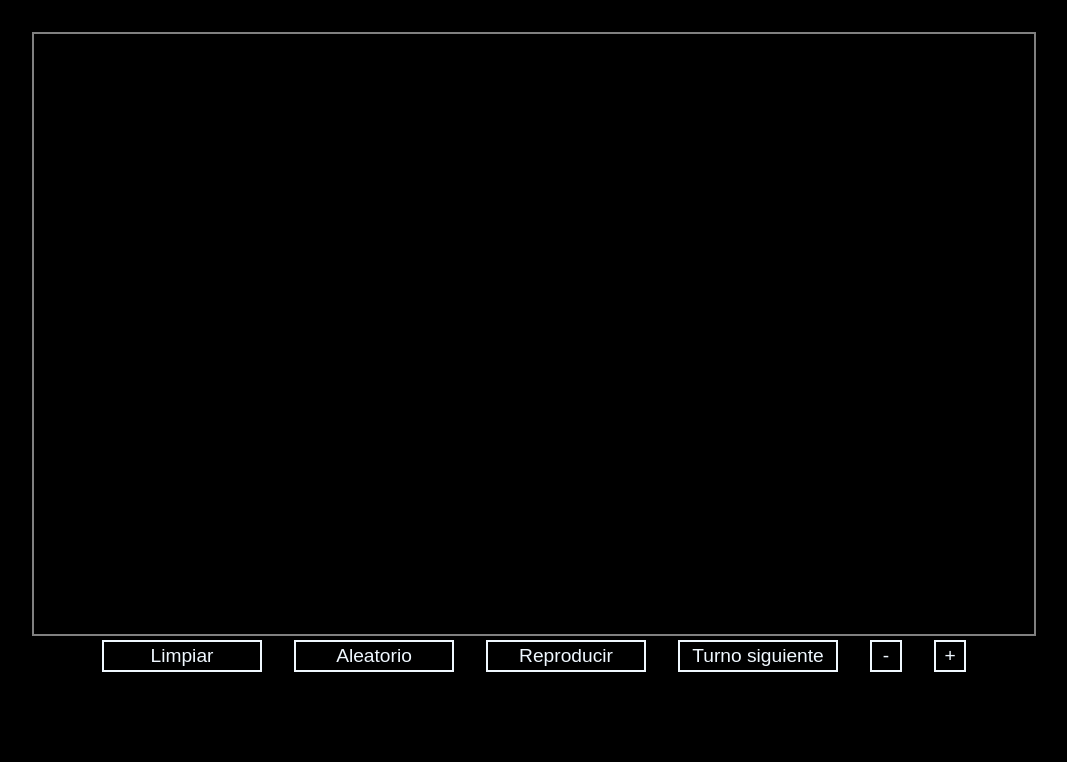
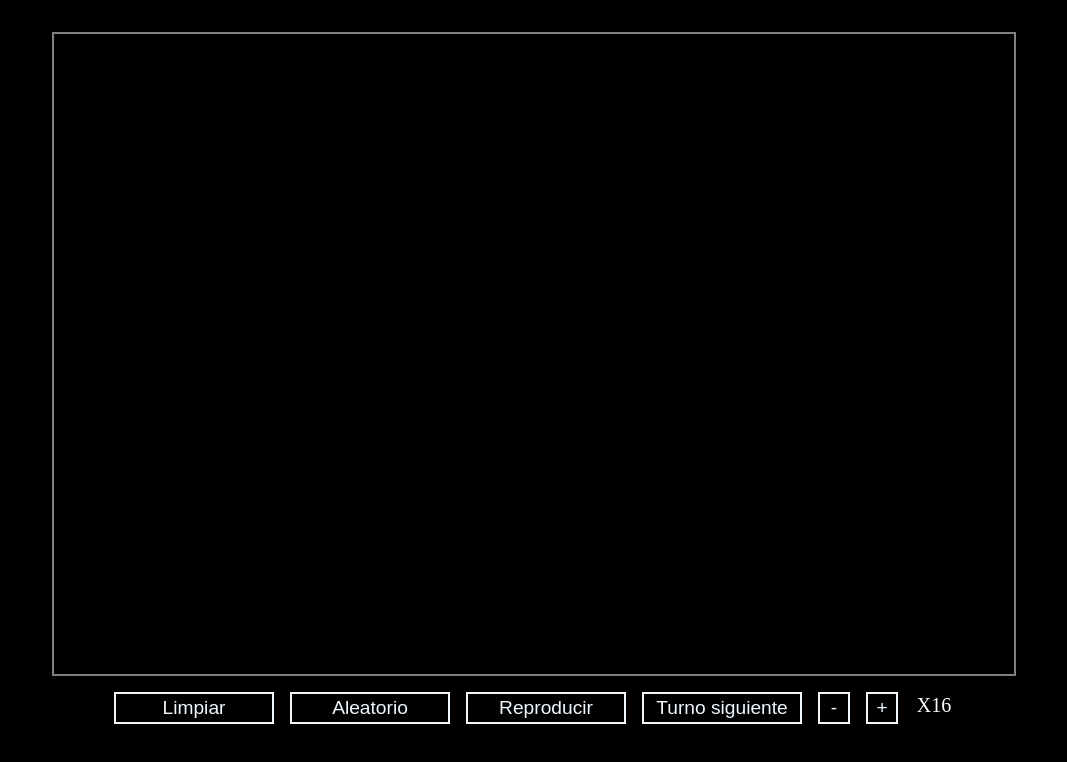
Before and after one commit to muinicomuiser/Juego-de-la-vida, a website: page index.html in a window 1280 px wide. Shown: the whole page, without its empty margins (106-1173 px from the left). Drawn offline with Linux system fonts and the light colour scheme.

Commit message:
Botones frecuencia

```diff
--- a/Fuente/main.ts
+++ b/Fuente/main.ts
@@ -1,14 +1,13 @@
-import { Celda, Composicion, Cuadricula, Grabador, ManejadorEventos, Renderizado, Tiempo, Vector } from "./MUIJS/mui.js";
+import { Celda, Composicion, Cuadricula, Grabador, ManejadorEventos, Renderizado } from "./MUIJS/mui.js";
 
-const CuadriculaJuego: Cuadricula = new Cuadricula(100, 60, 10, 2);
+const CuadriculaJuego: Cuadricula = new Cuadricula(120, 80, 8, 2);
 const COMPO: Composicion = new Composicion('canvas');
 const Render: Renderizado = COMPO.render;
-Render.colorCanvas = 'black';
-CuadriculaJuego.colorCeldas = 'white';
+// Render.colorCanvas = 'white';
+CuadriculaJuego.colorCeldas = Renderizado.colorHSL(0, 0, 80);
 COMPO.tamanoCanvas(CuadriculaJuego.anchoCuadricula, CuadriculaJuego.altoCuadricula)
 
 CuadriculaJuego.estadosCero();
-// CuadriculaJuego.estadosAleatorios();
 
 COMPO.fps = 16;
 COMPO.animar = false;
@@ -17,14 +16,22 @@ CuadriculaJuego.rellenarCeldas(Render);
 // Grabador.grabarCanvas(Render.canvas, 100000, 60, 'descarga');
 COMPO.animacion(nuevoFrame);
 
+const RenderFrecuencia: Renderizado = Renderizado.crearPorIdCanvas('frecuenciaCanvas')
+RenderFrecuencia.anchoCanvas = 40
+RenderFrecuencia.altoCanvas = 30
+function escribirFrecuencia() {
+    RenderFrecuencia.limpiarCanvas()
+    RenderFrecuencia.estiloTexto = { tamano: 20, color: 'white', alineacion: 'center' }
+    RenderFrecuencia.escribir(`X${COMPO.fps}`, RenderFrecuencia.centroCanvas.x, RenderFrecuencia.centroCanvas.y + 5)
+}
+
+escribirFrecuencia()
 function nuevoFrame() {
     Render.limpiarCanvas();
     juegoVida();
     CuadriculaJuego.rellenarCeldas(Render);
 };
 
-//Solo falta cambiar el modo de pintar la celda.
-//Que su color no se asigne según opacidad por estado, sino luminosidad por estado
 function juegoVida(): void {
     const arregloEstados: [number, number][][] = []
     const celdas: Celda[] = []
@@ -79,7 +86,7 @@ ManejadorEventos.eventoKeyup('ArrowDown', () => {
             COMPO.fps--
         }
     }
-    console.log(COMPO.fps)
+    escribirFrecuencia()
 });
 ManejadorEventos.eventoKeyup('ArrowUp', () => {
     if (COMPO.fps < 60) {
@@ -93,7 +100,7 @@ ManejadorEventos.eventoKeyup('ArrowUp', () => {
             COMPO.fps++
         }
     }
-    console.log(COMPO.fps)
+    escribirFrecuencia()
 });
 ManejadorEventos.eventoMouseEnCanvas('click', Render.canvas, evento => {
     let mouseX: number = evento.pageX - Render.canvas.offsetLeft;
@@ -152,6 +159,7 @@ botonMas.addEventListener('click', () => {
             COMPO.fps++
         }
     }
+    escribirFrecuencia()
     console.log(COMPO.fps)
 })
 const botonMenos: HTMLButtonElement = <HTMLButtonElement>document.getElementById('menos')
@@ -167,5 +175,6 @@ botonMenos.addEventListener('click', () => {
             COMPO.fps--
         }
     }
+    escribirFrecuencia()
     console.log(COMPO.fps)
 })
--- a/index.html
+++ b/index.html
@@ -37,6 +37,9 @@
                 <li>
                     <button id="mas" class="velocidad">+</button>
                 </li>
+                <li>
+                    <canvas id="frecuenciaCanvas"></canvas>
+                </li>
             </ul>
         </section>
     </main>
--- a/style.css
+++ b/style.css
@@ -10,18 +10,23 @@ body {
     justify-content: center;
     padding: 2rem;
     background-color: black;
+    /* background-color: white; */
 }
 
-canvas {
-    border: 2px solid hsl(200, 0%, 50%)
+#canvas {
+    margin: auto;
+    display: block;
+    border: 2px solid hsl(200, 0%, 50%);
+
 }
 
 ul {
+    padding: 1rem;
     display: flex;
     flex-direction: row;
     justify-content: center;
     list-style: none;
-    gap: 2rem;
+    gap: 1rem;
 }
 
 .boton {
```
Also changed, not shown: dist/main.js.
